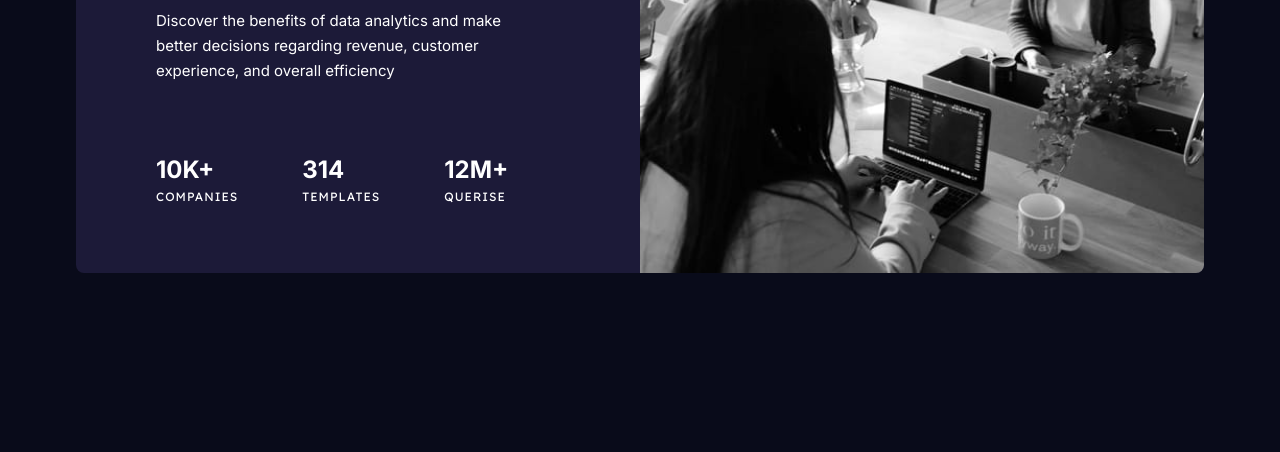
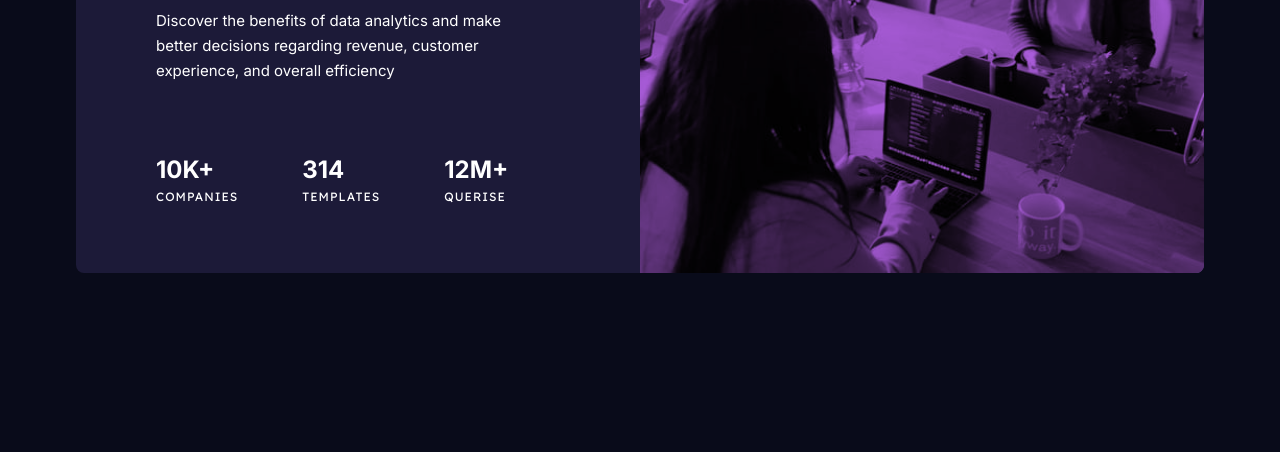
Before and after one commit to Omnia-Ahmed-22/Stats-preview-card-component, a plain HTML site: page index.html in a window 1280 px wide. Shown: the part 348-800 px from the top of the page. Drawn offline with Linux system fonts and the light colour scheme.

Commit message:
some edits

```diff
--- a/index.css
+++ b/index.css
@@ -50,10 +50,12 @@ main{
 .stat-image {
    height: 442px;
    width: 564px;
+   background-color: var(--color-puple-500);
 }
 .stat-image img {
    width: 100%;
    height: 100%;
+   mix-blend-mode: multiply;
 }
 .content {
    width: 564px;
```
Also changed, not shown: Stats preview card.png (added).
